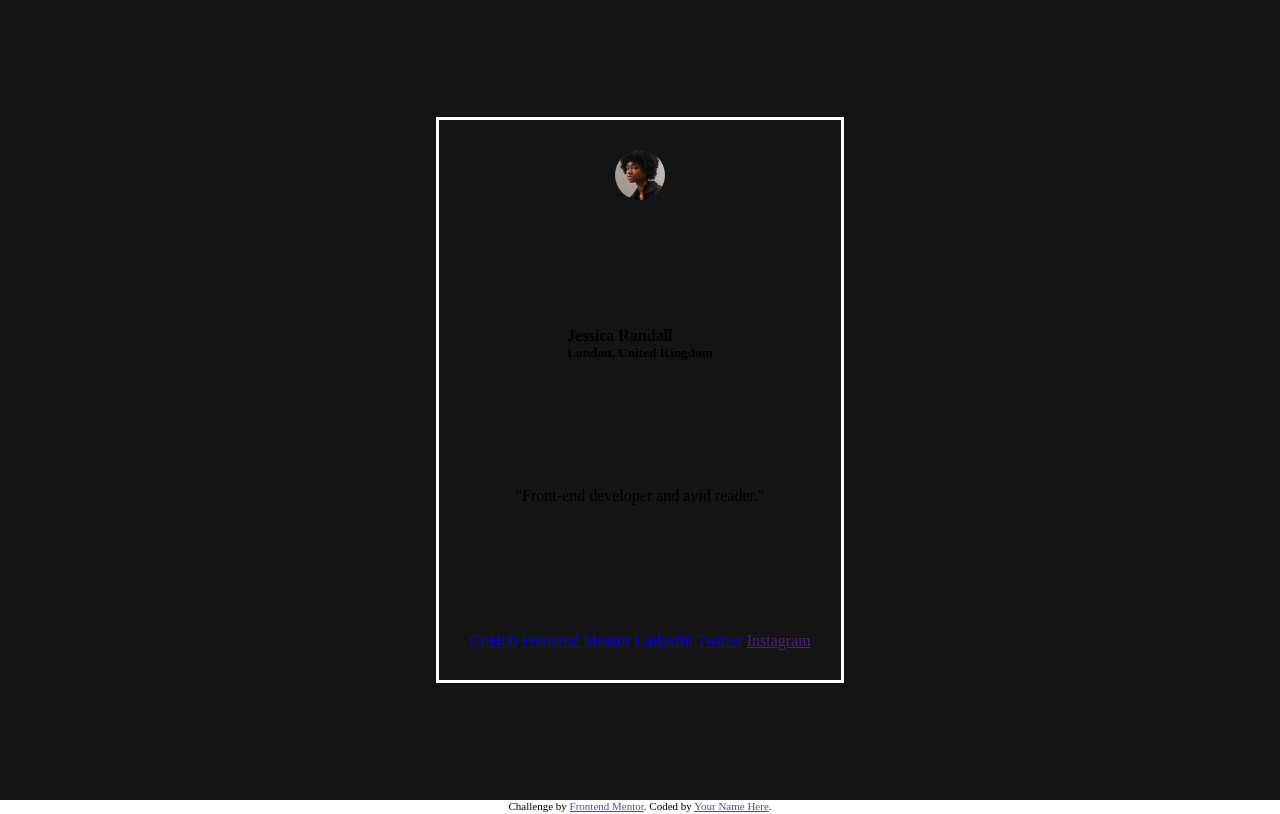
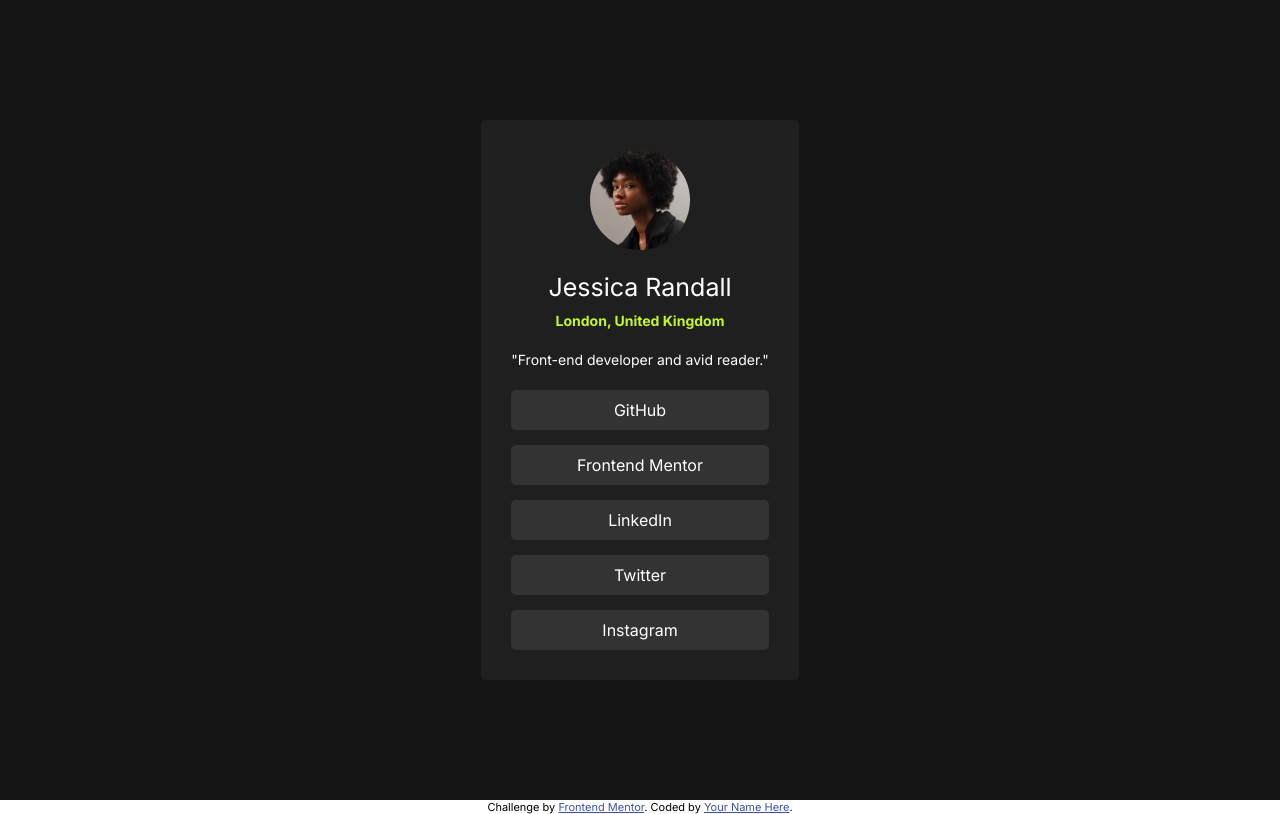
Before and after one commit to barcag07/frontend-mentor-social-links-profile, a plain HTML site: page index.html in a window 1280 px wide. Drawn offline with Linux system fonts and the light colour scheme.

Commit message:
Style the child elements of the .profile class

```diff
--- a/styles.css
+++ b/styles.css
@@ -1,6 +1,7 @@
 * {
      padding: 0px;
      margin: 0px;
+     font-family: Inter, 'Times New Roman', Times, serif;
      /* border: 1px solid red; */
 }
 
@@ -13,7 +14,9 @@
 }
 
 .profile {
-     outline: 3px solid white;
+     /* outline: 3px solid white; */
+     border-radius: 5px;
+     background-color: hsl(0, 0%, 12%);
      display: flex;
      flex-direction: column;
      padding: 30px;
@@ -24,6 +27,48 @@
 
 img.profile-image {
      border-radius: 100%;
-     width: 50px;
-     height: 50px;
+     width: 100px;
+     height: 100px;
 }
+
+.name-location-description-container {
+     /* outline: 3px solid red; */
+     display: flex;
+     flex-direction: column;
+     text-align: center;
+     gap: 10px;
+     /* display: flex; */
+}
+
+.profile-name {
+     color: white;
+     font-size: 25px;
+     font-weight: 400;
+}
+
+.profile-location {
+     color: hsl(75, 94%, 57%);
+     font-size: 14px;
+}
+
+.profile-description {
+     color: white;
+     font-size: 14px;
+}
+
+.profile-links {
+     /* outline: 3px solid blue; */
+     display: flex;
+     flex-direction: column;
+     gap: 15px;
+     width: 100%;
+}
+
+.profile-links a {
+     color: white;
+     padding: 10px 25px;
+     background-color: hsl(0, 0%, 20%);
+     border-radius: 5px;
+     text-align: center;
+     text-decoration: none;
+}
```
